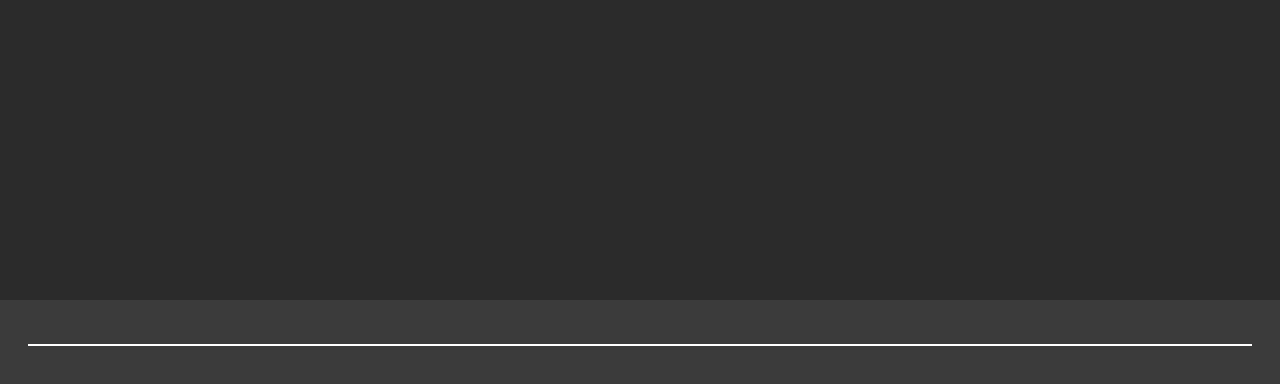
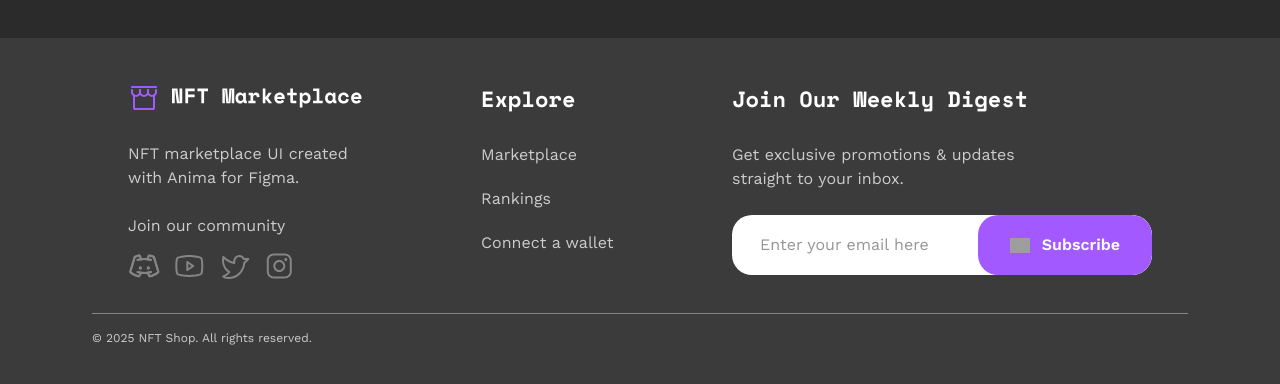
Before and after one commit to asztonski/nextjs-shop-demo, a Next.js app: page / in a window 1280 px wide. Shown: the part 410-794 px from the top of the page. Built offline with nearby package versions, Linux system fonts and the light colour scheme; grey boxes are pictures that could not be loaded.

Commit message:
Add footer content and styling

```diff
--- a/components/ui/footer/Footer.tsx
+++ b/components/ui/footer/Footer.tsx
@@ -1,9 +1,125 @@
+import { LogoLink } from "../link/LogoLink";
+import { NavLink } from "../link/Link";
+import {
+  DiscordIcon,
+  YoutubeIcon,
+  InstagramIcon,
+  TwitterIcon,
+} from "@/components/svg/Socials";
+import { InputGroup } from "../input/InputGroup";
+
 export const Footer = () => {
+  const socials = [
+    {
+      name: "Discord",
+      icon: <DiscordIcon />,
+      href: "https://discord.com",
+    },
+    {
+      name: "Youtube",
+      icon: <YoutubeIcon />,
+      href: "https://youtube.com",
+    },
+    {
+      name: "Twitter",
+      icon: <TwitterIcon />,
+      href: "https://x.com",
+    },
+    {
+      name: "Instagram",
+      icon: <InstagramIcon />,
+      href: "https://instagram.com",
+    },
+  ];
+
+  const links = [
+    { name: "Marketplace", href: "/marketplace" },
+    { name: "Rankings", href: "/rankings" },
+    { name: "Connect a wallet", href: "/wallet" },
+  ];
+
+  const BoxContainer = ({ children }: { children: React.ReactNode }) => (
+    <div className="flex flex-col">{children}</div>
+  );
+
+  const BoxTitle = ({ title }: { title: string }) => (
+    <h3 className="text-box-title font-semibold font-space-mono">{title}</h3>
+  );
+
+  const BoxContent = ({ children }: { children: React.ReactNode }) => (
+    <div className="text-base text-celeste flex flex-col gap-6 mt-7">
+      {children}
+    </div>
+  );
+
   return (
     <footer className="w-full bg-background-muted py-8 px-4">
-      <div className="container flex flex-col mx-auto p-3">
-        <div className="w-full flex justify-between items-center"></div>
-        <div className="w-full border-t-2"></div>
+      <div className="container-compact flex flex-col mx-auto p-3">
+        <div className="flex flex-col lg:flex-row w-full justify-between gap-3 m-auto lg:px-9 pb-6">
+          <BoxContainer>
+            <LogoLink fullyVisible />
+            <BoxContent>
+              <p>
+                NFT marketplace UI created
+                <br className="hidden lg:block" />
+                with Anima for Figma.
+              </p>
+              <div>
+                <p>Join our community</p>
+                <ul className="flex items-center gap-3 mt-3">
+                  {socials.map(({ name, href, icon }) => (
+                    <li key={name}>
+                      <a
+                        href={href}
+                        target="_blank"
+                        rel="noopener noreferrer"
+                        className="inline-flex hover:text-accent"
+                        aria-label={name}
+                      >
+                        {icon}
+                      </a>
+                    </li>
+                  ))}
+                </ul>
+              </div>
+            </BoxContent>
+          </BoxContainer>
+
+          <BoxContainer>
+            <BoxTitle title="Explore" />
+            <BoxContent>
+              <ul className="flex flex-col gap-5">
+                {links.map(({ name, href }) => (
+                  <li key={name}>
+                    <NavLink href={href}>{name}</NavLink>
+                  </li>
+                ))}
+              </ul>
+            </BoxContent>
+          </BoxContainer>
+
+          <BoxContainer>
+            <BoxTitle title="Join Our Weekly Digest" />
+            <BoxContent>
+              <p>
+                Get exclusive promotions & updates
+                <br className="hidden lg:block" />
+                straight to your inbox.
+              </p>
+              <InputGroup
+                buttonText="Subscribe"
+                buttonIcon="/buttons/envelope.svg"
+                textFieldPlaceholder="Enter your email here"
+                textFieldValue=""
+              />
+            </BoxContent>
+          </BoxContainer>
+        </div>
+        <div className="border-t border-celeste-dark">
+          <p className="text-xs text-celeste mt-4">
+            © 2025 NFT Shop. All rights reserved.
+          </p>
+        </div>
       </div>
     </footer>
   );
```
